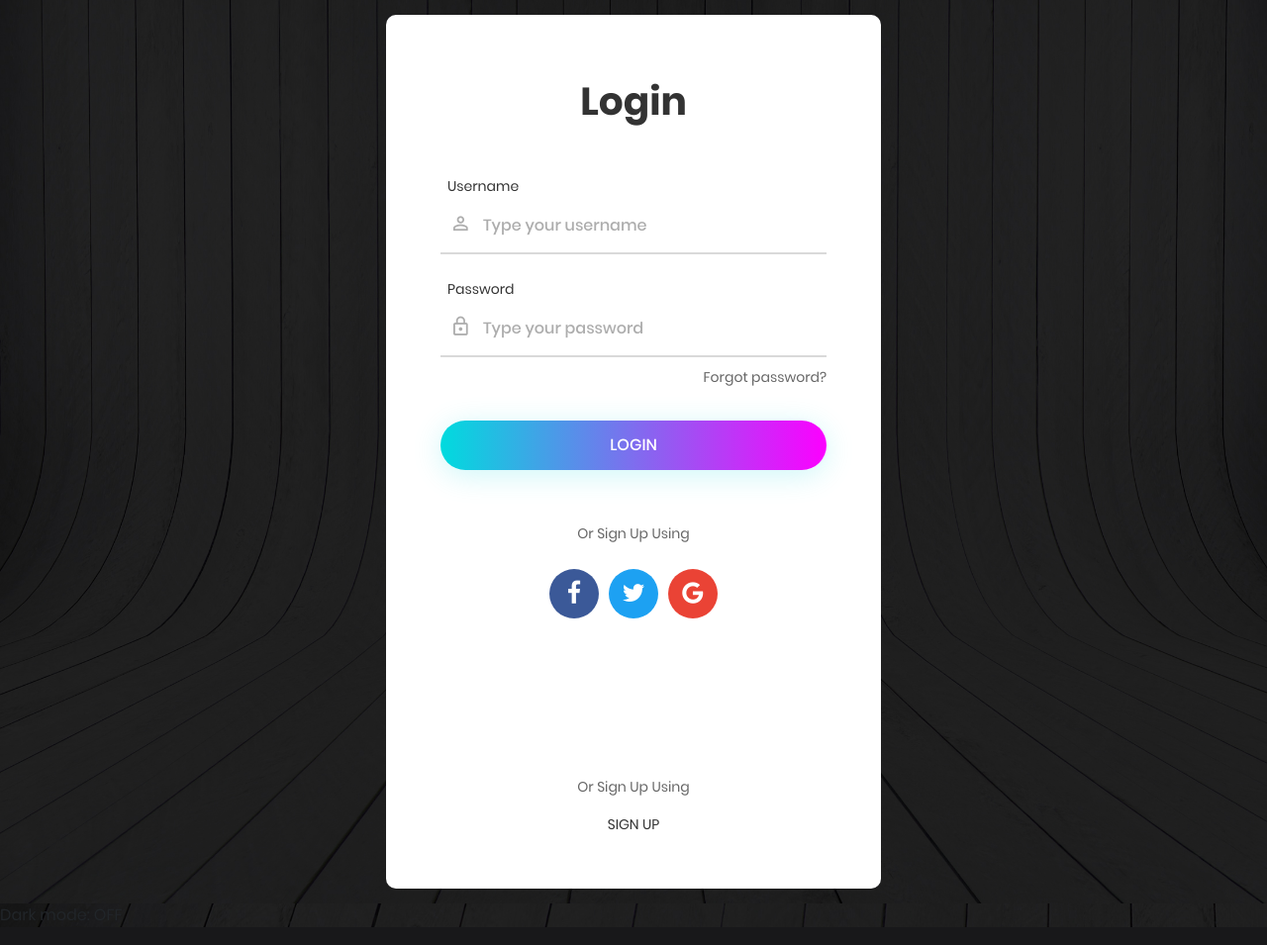
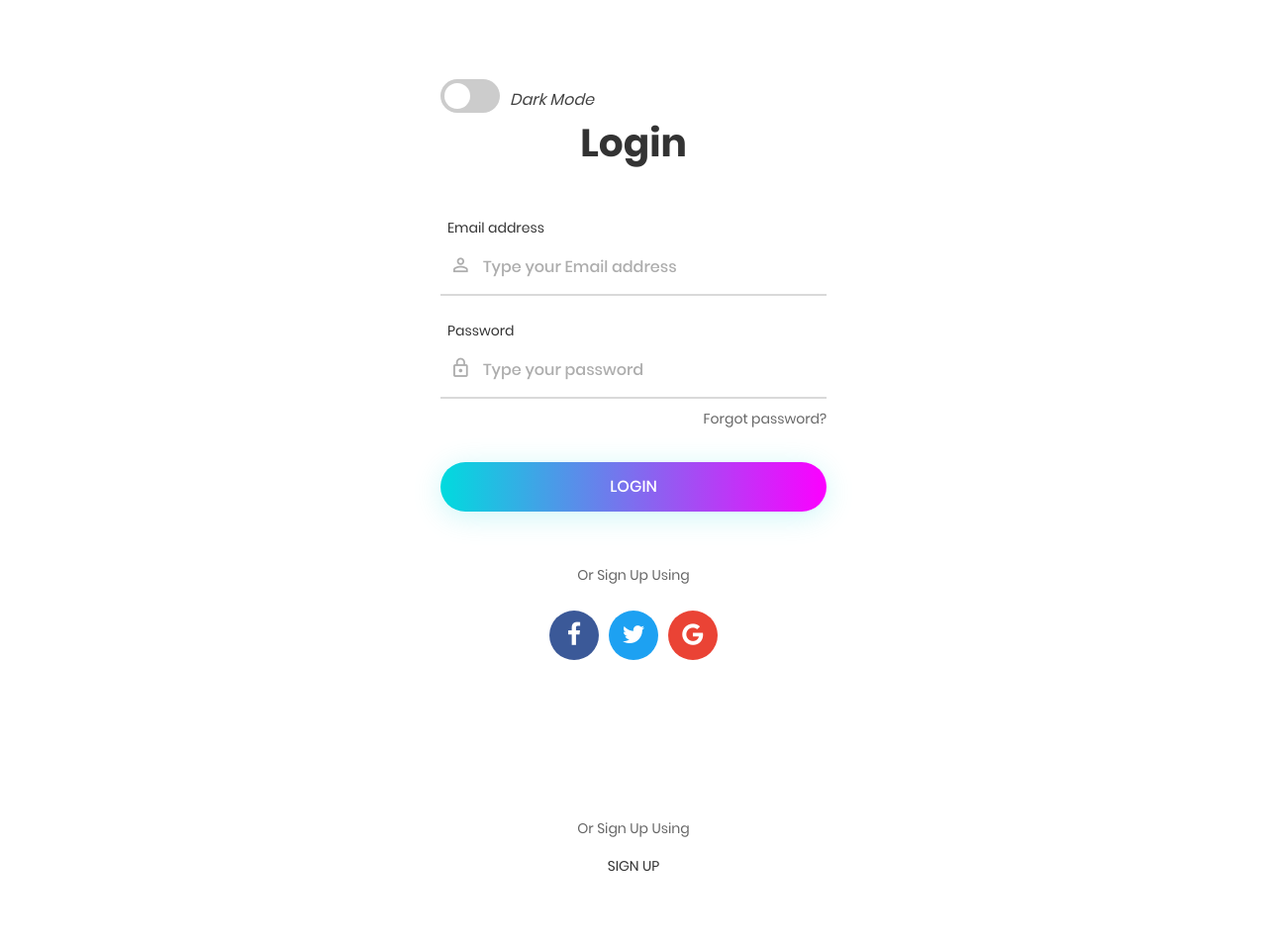
Before and after one commit to olasesi/signup-login, a PHP site: page / in a window 1280 px wide. Shown: the whole page at 99% size. Run offline with PHP 8.4, Linux system fonts and the light colour scheme.

Commit message:
theme change features complete

```diff
--- a/public/css/main.css
+++ b/public/css/main.css
@@ -1,3 +1,7 @@
+
+
+
+
 /*//////////////////////////////////////////////////////////////////
 [ FONT ]*/
 
@@ -22,6 +26,8 @@
 }
 
 
+
+
 /*//////////////////////////////////////////////////////////////////
 [ RESTYLE TAG ]*/
 
@@ -31,20 +37,12 @@
 	box-sizing: border-box;
 }
 
-body,
-html {
+body, html {
 	height: 100%;
 	font-family: Poppins-Regular, sans-serif;
 }
 
-.dark,
-html {
-    background-image: url('images/bg-01.jpg');
-}
-
-
 /*---------------------------------------------*/
-
 a {
 	font-family: Poppins-Regular;
 	font-size: 14px;
@@ -66,15 +64,8 @@ a:hover {
   color: #a64bf4;
 }
 
-
 /*---------------------------------------------*/
-
-h1,
-h2,
-h3,
-h4,
-h5,
-h6 {
+h1,h2,h3,h4,h5,h6 {
 	margin: 0px;
 }
 
@@ -86,15 +77,13 @@ p {
 	margin: 0px;
 }
 
-ul,
-li {
+ul, li {
 	margin: 0px;
 	list-style-type: none;
 }
 
 
 /*---------------------------------------------*/
-
 input {
 	outline: none;
 	border: none;
@@ -105,78 +94,31 @@ textarea {
   border: none;
 }
 
-textarea:focus,
-input:focus {
+textarea:focus, input:focus {
   border-color: transparent !important;
 }
 
-input:focus::-webkit-input-placeholder {
-    color: transparent;
-}
+input:focus::-webkit-input-placeholder { color:transparent; }
+input:focus:-moz-placeholder { color:transparent; }
+input:focus::-moz-placeholder { color:transparent; }
+input:focus:-ms-input-placeholder { color:transparent; }
 
-input:focus:-moz-placeholder {
-    color: transparent;
-}
+textarea:focus::-webkit-input-placeholder { color:transparent; }
+textarea:focus:-moz-placeholder { color:transparent; }
+textarea:focus::-moz-placeholder { color:transparent; }
+textarea:focus:-ms-input-placeholder { color:transparent; }
 
-input:focus::-moz-placeholder {
-    color: transparent;
-}
+input::-webkit-input-placeholder { color: #adadad;}
+input:-moz-placeholder { color: #adadad;}
+input::-moz-placeholder { color: #adadad;}
+input:-ms-input-placeholder { color: #adadad;}
 
-input:focus:-ms-input-placeholder {
-    color: transparent;
-}
-
-textarea:focus::-webkit-input-placeholder {
-    color: transparent;
-}
-
-textarea:focus:-moz-placeholder {
-    color: transparent;
-}
-
-textarea:focus::-moz-placeholder {
-    color: transparent;
-}
-
-textarea:focus:-ms-input-placeholder {
-    color: transparent;
-}
-
-input::-webkit-input-placeholder {
-    color: #adadad;
-}
-
-input:-moz-placeholder {
-    color: #adadad;
-}
-
-input::-moz-placeholder {
-    color: #adadad;
-}
-
-input:-ms-input-placeholder {
-    color: #adadad;
-}
-
-textarea::-webkit-input-placeholder {
-    color: #adadad;
-}
-
-textarea:-moz-placeholder {
-    color: #adadad;
-}
-
-textarea::-moz-placeholder {
-    color: #adadad;
-}
-
-textarea:-ms-input-placeholder {
-    color: #adadad;
-}
-
+textarea::-webkit-input-placeholder { color: #adadad;}
+textarea:-moz-placeholder { color: #adadad;}
+textarea::-moz-placeholder { color: #adadad;}
+textarea:-ms-input-placeholder { color: #adadad;}
 
 /*---------------------------------------------*/
-
 button {
 	outline: none !important;
 	border: none;
@@ -191,10 +133,8 @@ iframe {
 	border: none !important;
 }
 
-
 /*//////////////////////////////////////////////////////////////////
 [ Utility ]*/
-
 .txt1 {
   font-family: Poppins-Regular;
   font-size: 14px;
@@ -210,22 +150,14 @@ iframe {
   text-transform: uppercase;
 }
 
-.bg1 {
-    background-color: #3b5998
-}
+.bg1 {background-color: #3b5998}
+.bg2 {background-color: #1da1f2}
+.bg3 {background-color: #ea4335}
 
-.bg2 {
-    background-color: #1da1f2
-}
-
-.bg3 {
-    background-color: #ea4335
-}
 
 
 /*//////////////////////////////////////////////////////////////////
 [ login ]*/
-
 .limiter {
   width: 100%;
   margin: 0 auto;
@@ -273,6 +205,7 @@ iframe {
 }
 
 
+
 /*------------------------------------------------------------------
 [ Input ]*/
 
@@ -295,6 +228,7 @@ iframe {
   font-size: 16px;
   color: #333333;
   line-height: 1.2;
+
   display: block;
   width: 100%;
   height: 55px;
@@ -304,7 +238,6 @@ iframe {
 
 
 /*---------------------------------------------*/
-
 .focus-input100 {
   position: absolute;
   display: block;
@@ -320,6 +253,7 @@ iframe {
   font-family: Material-Design-Iconic-Font;
   color: #adadad;
   font-size: 22px;
+
   display: -webkit-box;
   display: -webkit-flex;
   display: -moz-box;
@@ -350,26 +284,26 @@ iframe {
   transition: all 0.4s;
 }
 
-.input100:focus+.focus-input100::before {
+
+.input100:focus + .focus-input100::before {
   width: 100%;
 }
 
-.has-val.input100+.focus-input100::before {
+.has-val.input100 + .focus-input100::before {
   width: 100%;
 }
 
-.input100:focus+.focus-input100::after {
+.input100:focus + .focus-input100::after {
   color: #a64bf4;
 }
 
-.has-val.input100+.focus-input100::after {
+.has-val.input100 + .focus-input100::after {
   color: #a64bf4;
 }
 
 
 /*------------------------------------------------------------------
 [ Button ]*/
-
 .container-login100-form-btn {
   display: -webkit-box;
   display: -webkit-flex;
@@ -388,6 +322,7 @@ iframe {
   border-radius: 25px;
   overflow: hidden;
   margin: 0 auto;
+
   box-shadow: 0 5px 30px 0px rgba(3, 216, 222, 0.2);
   -moz-box-shadow: 0 5px 30px 0px rgba(3, 216, 222, 0.2);
   -webkit-box-shadow: 0 5px 30px 0px rgba(3, 216, 222, 0.2);
@@ -407,6 +342,7 @@ iframe {
   background: linear-gradient(right, #00dbde, #fc00ff, #00dbde, #fc00ff);
   top: 0;
   left: -100%;
+
   -webkit-transition: all 0.4s;
   -o-transition: all 0.4s;
   -moz-transition: all 0.4s;
@@ -419,6 +355,7 @@ iframe {
   color: #fff;
   line-height: 1.2;
   text-transform: uppercase;
+
   display: -webkit-box;
   display: -webkit-flex;
   display: -moz-box;
@@ -459,13 +396,16 @@ iframe {
   transform: translateY(50%);
   right: 2px;
   pointer-events: none;
+
   font-family: Poppins-Regular;
   color: #c80000;
   font-size: 13px;
   line-height: 1.4;
   text-align: left;
+
   visibility: hidden;
   opacity: 0;
+
   -webkit-transition: opacity 0.4s;
   -o-transition: opacity 0.4s;
   -moz-transition: opacity 0.4s;
@@ -503,10 +443,10 @@ iframe {
 
 /*//////////////////////////////////////////////////////////////////
 [ Social item ]*/
-
 .login100-social-item {
   font-size: 25px;
   color: #fff;
+
   display: -webkit-box;
   display: -webkit-flex;
   display: -moz-box;
@@ -525,7 +465,6 @@ iframe {
   background-color: #333333;
 }
 
-
 /*//////////////////////////////////////////////////////////////////
 [ Responsive ]*/
 
--- /dev/null
+++ b/public/css/themes.css
@@ -0,0 +1,88 @@
+                                                          :root {
+                                                             --primary-color: #302AE6;
+                                                             --secondary-color: #536390;
+                                                             --font-color: #424242;
+                                                             --bg-color: #fff;
+                                                             --heading-color: #292922;
+                                                         }
+
+                                                         [data-theme="dark"] {
+                                                             --primary-color: #9A97F3;
+                                                             --secondary-color: #818cab;
+                                                             --font-color: #e1e1ff;
+                                                             --bg-color: #161625;
+                                                             --heading-color: #818cab;
+                                                         }
+
+                                                         .wrap-login100 {
+                                                             background-color: var( --bg-color);
+                                                         }
+                                                         /*background*/
+
+                                                         .container-login100 {
+                                                             background-color: var( --bg-color);
+                                                         }
+                                                         /*slider switch css */
+
+                                                         .theme-switch-wrapper {
+                                                             display: flex;
+                                                             align-items: center;
+                                                             em {
+                                                                 margin-left: 10px;
+                                                                 font-size: 1rem;
+                                                             }
+                                                         }
+
+                                                         .theme-switch {
+                                                             display: inline-block;
+                                                             height: 34px;
+                                                             position: relative;
+                                                             width: 60px;
+                                                         }
+
+                                                         .theme-switch input {
+                                                             display: none;
+                                                         }
+
+                                                         .slider {
+                                                             background-color: #ccc;
+                                                             bottom: 0;
+                                                             cursor: pointer;
+                                                             left: 0;
+                                                             position: absolute;
+                                                             right: 0;
+                                                             top: 0;
+                                                             transition: .4s;
+                                                         }
+
+                                                         .slider:before {
+                                                             background-color: #fff;
+                                                             bottom: 4px;
+                                                             content: "";
+                                                             height: 26px;
+                                                             left: 4px;
+                                                             position: absolute;
+                                                             transition: .4s;
+                                                             width: 26px;
+                                                         }
+
+                                                         input:checked+.slider {
+                                                             background-color: #66bb6a;
+                                                         }
+
+                                                         input:checked+.slider:before {
+                                                             transform: translateX(26px);
+                                                         }
+
+                                                         .slider.round {
+                                                             border-radius: 34px;
+                                                         }
+
+                                                         .slider.round:before {
+                                                             border-radius: 50%;
+                                                         }
+                                                         /*em*/
+
+                                                         em {
+                                                             color: var(--font-color);
+                                                         }
--- a/public/index.php
+++ b/public/index.php
@@ -24,24 +24,37 @@
 	<link rel="stylesheet" type="text/css" href="vendor/daterangepicker/daterangepicker.css">
 <!--===============================================================================================-->
 	<link rel="stylesheet" type="text/css" href="css/util.css">
-	<link rel="stylesheet" type="text/css" href="css/main.css">
+
 <!--===============================================================================================-->
-
+<!--===============================================================================================-->
+<link rel="stylesheet" type="text/css" href="css/main.css">
+<link rel="stylesheet" type="text/css" href="css/themes.css">
 
 </head>
 <body class="dark">
 
 	<div class="limiter">
-		<div class="container-login100" style="background-image: url('images/bg-01.jpg');">
+
+		<div class="container-login100">
 			<div class="wrap-login100 p-l-55 p-r-55 p-t-65 p-b-54">
+
+<!--theme-switch-wrapper-->
+			<div class="theme-switch-wrapper">
+       <label class="theme-switch" for="checkbox">
+    <input type="checkbox" id="checkbox" />
+    <div class="slider round"></div>
+  </label>
+    <em> Dark Mode</em>
+  </div>
+  <!--theme-switch-wrapper-->
 				<form class="login100-form validate-form">
 					<span class="login100-form-title p-b-49">
 						Login
 					</span>
 
-					<div class="wrap-input100 validate-input m-b-23" data-validate = "Username is reauired">
-						<span class="label-input100">Username</span>
-						<input class="input100" type="text" name="username" placeholder="Type your username">
+					<div class="wrap-input100 validate-input m-b-23" data-validate = "Email address is required">
+						<span class="label-input100">Email address</span>
+						<input class="input100" type="text" name="Email address" placeholder="Type your Email address">
 						<span class="focus-input100" data-symbol="&#xf206;"></span>
 					</div>
 
@@ -96,16 +109,13 @@
 						</a>
 					</div>
 				</form>
+
+
+
 			</div>
 		</div>
 	</div>
 
-	<!--The toggle-->
-	<div class="mode">
-        Dark mode:
-        <span class="change">OFF</span>
-    </div>
-    <!--The toggle-->
 
 	<div id="dropDownSelect1"></div>
 
@@ -125,25 +135,6 @@
 	<script src="vendor/countdowntime/countdowntime.js"></script>
 <!--===============================================================================================-->
 	<script src="js/main.js"></script>
-
+	<script src="js/themes.js"></script>
 </body>
 </html>
-
-
-
-
-
-
-
-
-<script>
-        $( ".change" ).on("click", function() {
-            if( $( "body" ).hasClass( "dark" ) && $( "wrap-login100" ).hasClass( "dark" )) {
-                $( "body" ).removeClass( "dark" );
-                $( ".change" ).text( "OFF" );
-            } else {
-                $( "body" ).addClass( "dark" );
-                $( ".change" ).text( "ON" );
-            }
-        });
-    </script>
--- /dev/null
+++ b/public/js/themes.js
@@ -0,0 +1,22 @@
+   const toggleSwitch = document.querySelector('.theme-switch input[type="checkbox"]');
+   const currentTheme = localStorage.getItem('theme');
+
+   if (currentTheme) {
+       document.documentElement.setAttribute('data-theme', currentTheme);
+
+       if (currentTheme === 'dark') {
+           toggleSwitch.checked = true;
+       }
+   }
+
+   function switchTheme(e) {
+       if (e.target.checked) {
+           document.documentElement.setAttribute('data-theme', 'dark');
+           localStorage.setItem('theme', 'dark');
+       } else {
+           document.documentElement.setAttribute('data-theme', 'light');
+           localStorage.setItem('theme', 'light');
+       }
+   }
+
+   toggleSwitch.addEventListener('change', switchTheme, false);
```
Lines whose indentation alone changed are shown as unchanged.
